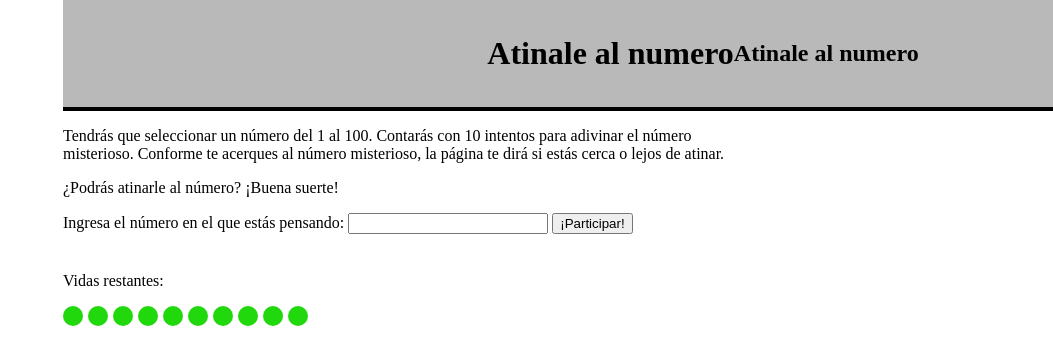
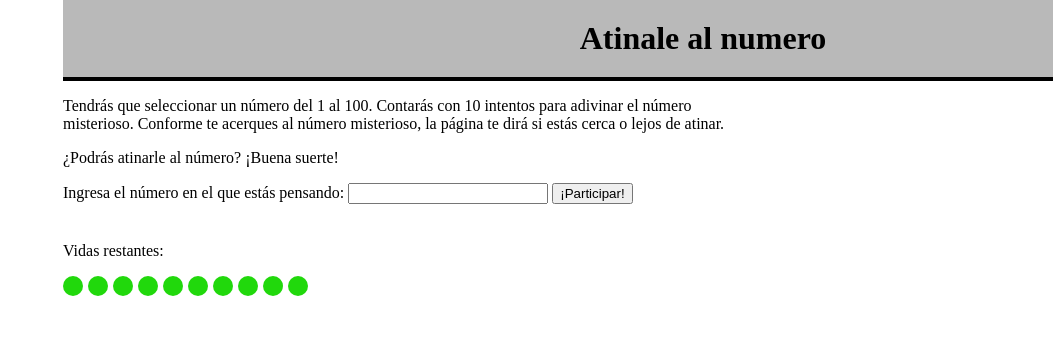
Before and after one commit to Jarwiot/T2-Adivina-el-numero-Guessing-game-, a plain HTML site: page index.html in a window 1280 px wide. Shown: the top 364 px of the page, without its empty margins (227-1280 px from the left). Drawn offline with Linux system fonts and the light colour scheme.

Commit message:
Update index.html

```diff
--- a/index.html
+++ b/index.html
@@ -11,7 +11,6 @@
 <body>
     <div class="header">
         <h1>Atinale al numero</h1>
-        <h2>Atinale al numero</h2>
 
     </div>
     <p>Tendrás que seleccionar un número del 1 al 100. Contarás con 10 intentos para adivinar el número misterioso. Conforme te acerques al número misterioso, la página te dirá si estás cerca o lejos de atinar.</p>
```
